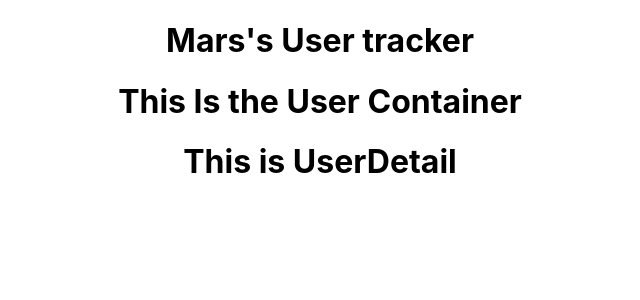
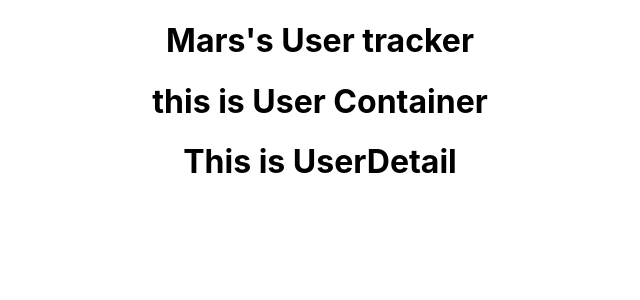
Before and after one commit to Mars-Focused/User-Directory, a React (Create React App) app: page / in a window 1280 px wide. Shown: the top 300 px of the page, without its empty margins (320-960 px from the left). Built offline with nearby package versions, Linux system fonts and the light colour scheme.

Commit message:
crying and coding

```diff
--- a/src/Components/UserContainer.js
+++ b/src/Components/UserContainer.js
@@ -1,16 +1,24 @@
 import React, {Component} from 'react'
 import UserDetail from './UserDetail'
+// import users from './data'
 // import UserList from './UserList'
 // import User from './User'
 
 class UserContainer extends Component {
     constructor(){
         super()
+
+        this.state = {
+            currentIndex: 0
+        }
+        // this.nextIndex
     }
+
+    // nextIndex(currentIndex) => {
 
     render(){
         return( <div className='user-container'>
-            <h1>This Is the User Container</h1>
+            <h1>this is User Container</h1>
             <UserDetail/>
             {/* <UserList/> */}
         </div>)
```
Also changed, not shown: 1 other file (tests, documents, lock files or other folders).
